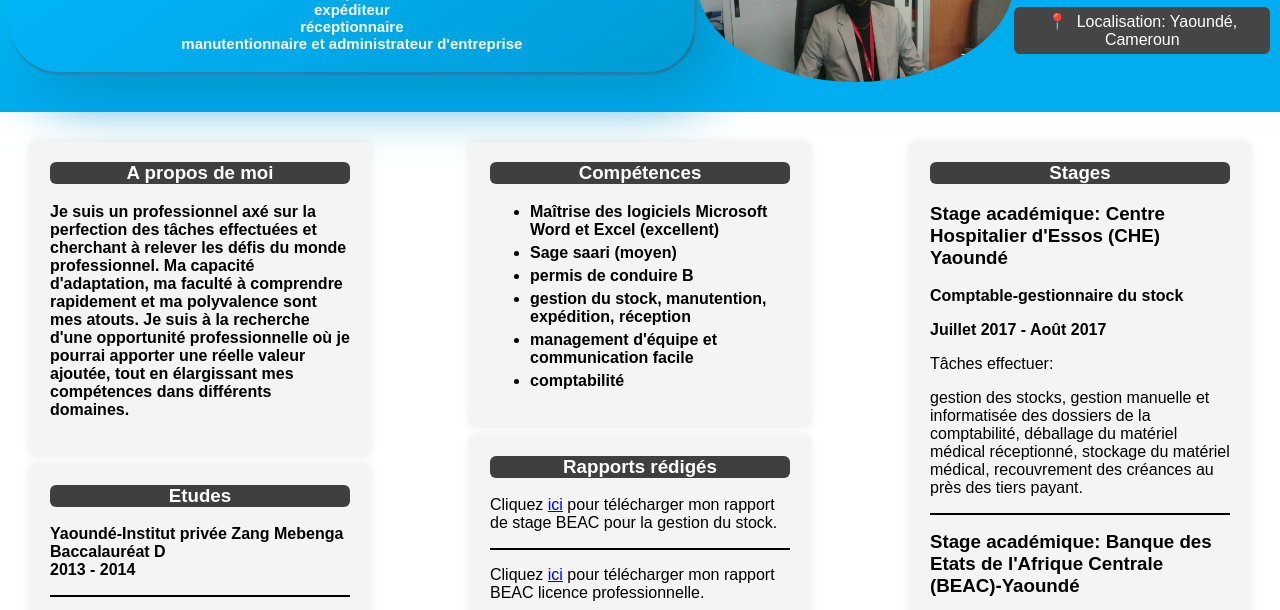
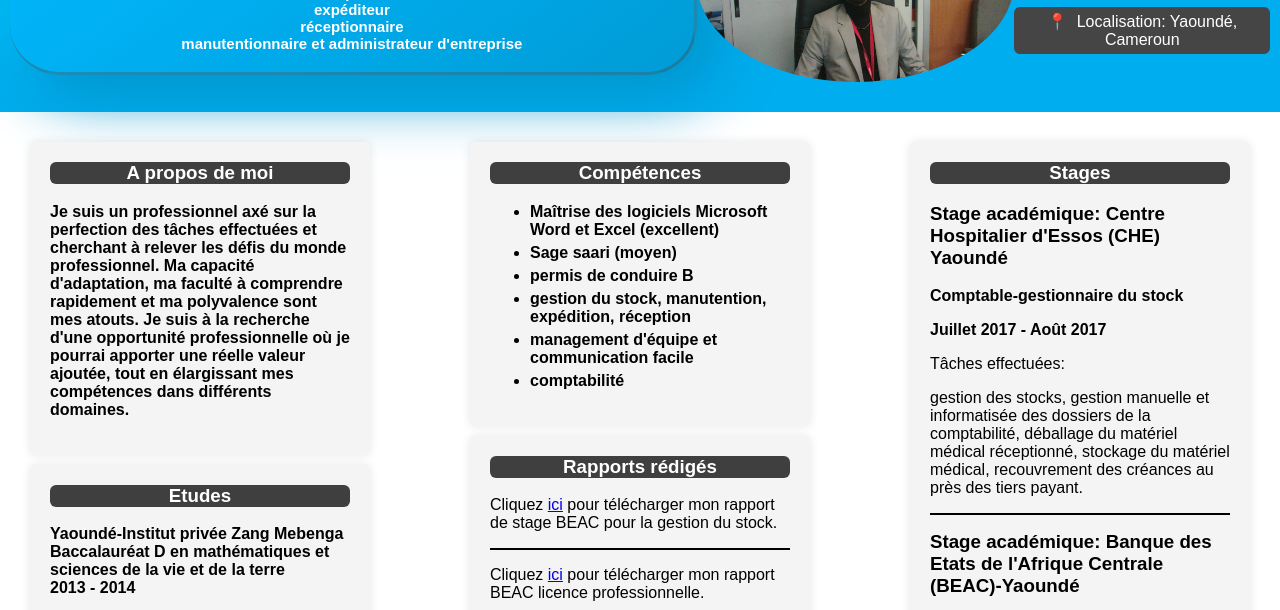
Before and after one commit to Defiv237/for-my-other-project, a plain HTML site: page index.html in a window 1280 px wide. Shown: the part 148-758 px from the top of the page. Drawn offline with Linux system fonts and the light colour scheme.

Commit message:
my fourth commit

```diff
--- a/index.html
+++ b/index.html
@@ -50,7 +50,7 @@
                 <div class="ttr">
                     <h3>Etudes</h3>
                 </div>
-                <div style="border-bottom: 2px solid;"><p style="font-weight: bold;">Yaoundé-Institut privée Zang Mebenga<br>Baccalauréat D<br>2013 - 2014</p></div>
+                <div style="border-bottom: 2px solid;"><p style="font-weight: bold;">Yaoundé-Institut privée Zang Mebenga<br>Baccalauréat D en mathématiques et sciences de la vie et de la terre<br>2013 - 2014</p></div>
                 <div style="border-bottom: 2px solid;"><p style="font-weight: bold;">Yaounde - Ecole supérieure de commerce et de gestion des entreprises (Sup de Co)<br>Brevet de
                     technicien supérieur (BTS) en comptabilité et gestion des entreprises
                     <br>2017 - 2018
@@ -162,7 +162,7 @@
                     <p style="font-weight: bold;">Comptable-gestionnaire du
                         stock</p>
                     <p style="font-weight: bold;">Juillet 2017 - Août 2017</p>
-                    Tâches effectuer:
+                    Tâches effectuées:
                     <p>gestion des stocks, gestion manuelle et informatisée des dossiers de la comptabilité,
                         déballage du matériel médical réceptionné, stockage du matériel médical, recouvrement des
                         créances
```
